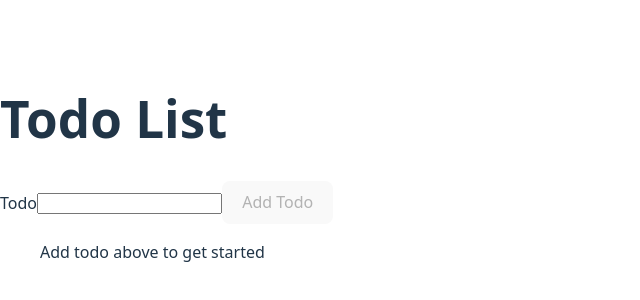
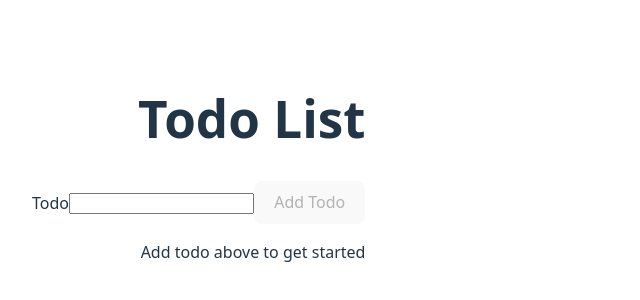
Before and after one commit to FethiEfe/TodoList, a React (Vite) app: page / in a window 1280 px wide. Shown: the part 232-532 px from the top of the page, without its empty margins (0-640 px from the left). Built offline with nearby package versions, Linux system fonts and the light colour scheme.

Commit message:
code comment

```diff
--- a/src/App.css
+++ b/src/App.css
@@ -1,4 +1,9 @@
-
+#root {
+  max-width: 1290px;
+  margin: 10;
+  padding: 2rem;
+  text-align: end;
+}
 .logo:hover {
   filter: drop-shadow(0 0 2em #646cffaa);
 }
--- a/src/App.jsx
+++ b/src/App.jsx
@@ -23,7 +23,7 @@ function App() {
     })
      setTodoList(updatedTodos);
   }
-
+// bla bla bla
   return (
     <div>
       <h1>Todo List</h1>
```
